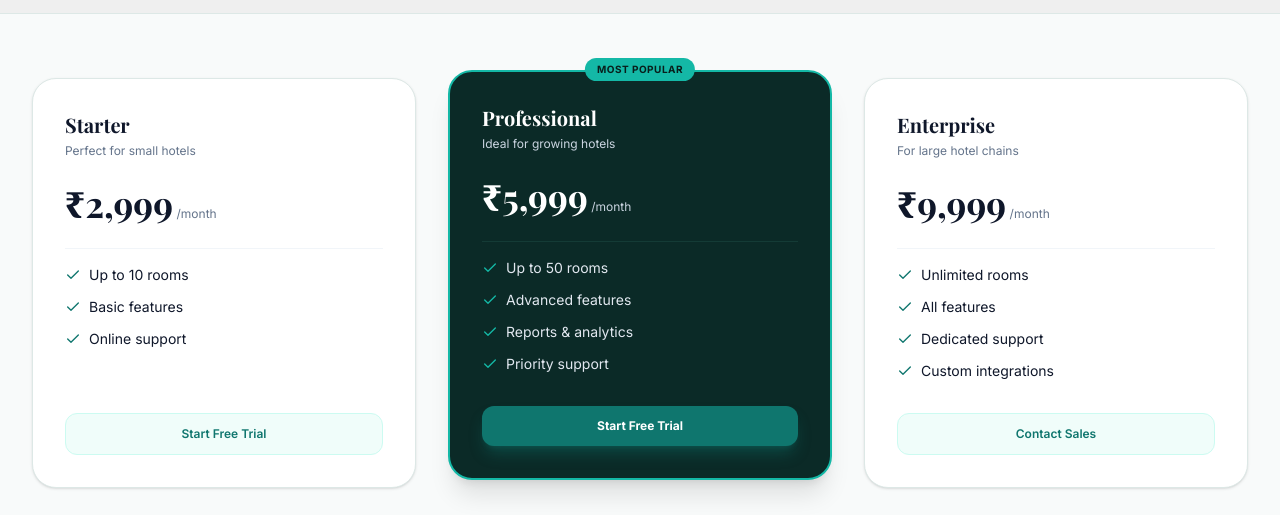
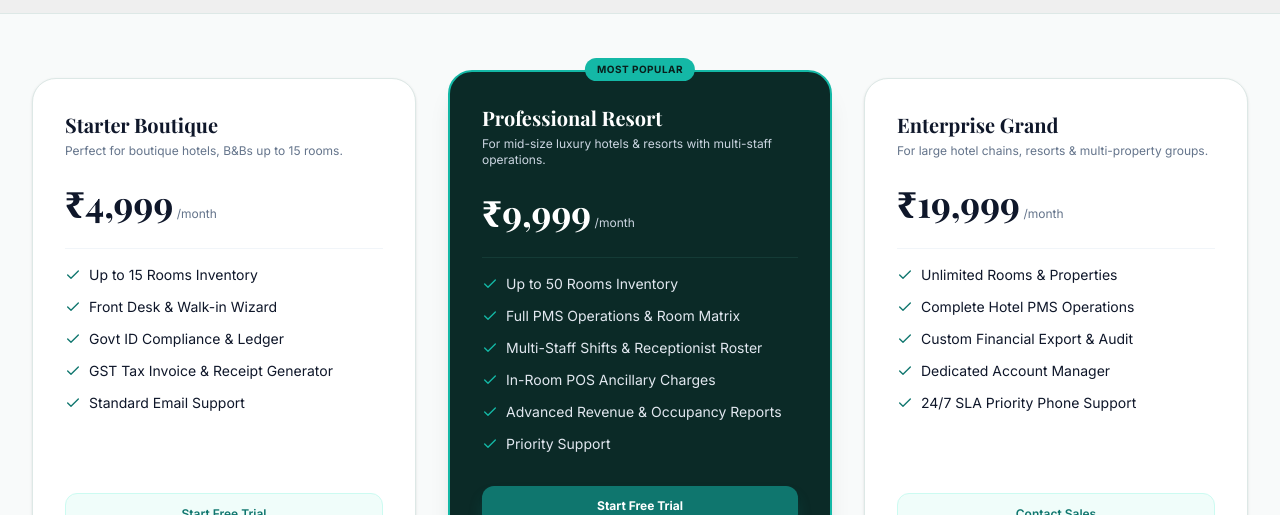
Before and after one commit to paneliyatechnology-debug/Hotel_management_website, a Next.js app: page /pricing in a window 1280 px wide. Shown: the part 437-952 px from the top of the page. Built offline with nearby package versions, Linux system fonts and the light colour scheme; no server answers; grey boxes are pictures that could not be loaded.

Commit message:
feat: render dynamic pricing plans from backend API on web pricing page

```diff
--- a/src/app/pricing/page.js
+++ b/src/app/pricing/page.js
@@ -6,6 +6,115 @@ import Navbar from "@/components/Navbar";
 import Footer from "@/components/Footer";
 import { Check, ArrowRight, ShieldCheck, Clock, CheckCircle2 } from "lucide-react";
 import { API_ENDPOINTS, apiRequest } from "@/config/api";
+const fallbackMonthly = [
+  {
+    _id: "starter_m",
+    name: "Starter Boutique",
+    description: "Perfect for boutique hotels, B&Bs up to 15 rooms.",
+    price: 4999,
+    maxRooms: 15,
+    billingCycle: "MONTHLY",
+    features: [
+      "Up to 15 Rooms Inventory",
+      "Front Desk & Walk-in Wizard",
+      "Govt ID Compliance & Ledger",
+      "GST Tax Invoice & Receipt Generator",
+      "Standard Email Support",
+    ],
+    isPopular: false,
+    badge: "",
+  },
+  {
+    _id: "pro_m",
+    name: "Professional Resort",
+    description: "For mid-size luxury hotels & resorts with multi-staff operations.",
+    price: 9999,
+    maxRooms: 50,
+    billingCycle: "MONTHLY",
+    features: [
+      "Up to 50 Rooms Inventory",
+      "Full PMS Operations & Room Matrix",
+      "Multi-Staff Shifts & Receptionist Roster",
+      "In-Room POS Ancillary Charges",
+      "Advanced Revenue & Occupancy Reports",
+      "Priority Support",
+    ],
+    isPopular: true,
+    badge: "MOST POPULAR",
+  },
+  {
+    _id: "enterprise_m",
+    name: "Enterprise Grand",
+    description: "For large hotel chains, resorts & multi-property groups.",
+    price: 19999,
+    maxRooms: 9999,
+    billingCycle: "MONTHLY",
+    features: [
+      "Unlimited Rooms & Properties",
+      "Complete Hotel PMS Operations",
+      "Custom Financial Export & Audit",
+      "Dedicated Account Manager",
+      "24/7 SLA Priority Phone Support",
+    ],
+    isPopular: false,
+    badge: "",
+  },
+];
+
+const fallbackAnnual = [
+  {
+    _id: "starter_a",
+    name: "Starter Boutique (Annual)",
+    description: "Perfect for boutique hotels up to 15 rooms (Saved 20%).",
+    price: 47990,
+    maxRooms: 15,
+    billingCycle: "ANNUAL",
+    features: [
+      "Up to 15 Rooms Inventory",
+      "Front Desk & Walk-in Wizard",
+      "Govt ID Compliance & Ledger",
+      "GST Tax Invoice & Receipt Generator",
+      "2 Months Free (Save 20%)",
+    ],
+    isPopular: false,
+    badge: "",
+  },
+  {
+    _id: "pro_a",
+    name: "Professional Resort (Annual)",
+    description: "For mid-size luxury hotels & resorts (Saved 20%).",
+    price: 95990,
+    maxRooms: 50,
+    billingCycle: "ANNUAL",
+    features: [
+      "Up to 50 Rooms Inventory",
+      "Full PMS Operations & Room Matrix",
+      "Multi-Staff Shifts & Receptionist Roster",
+      "In-Room POS Ancillary Charges",
+      "Advanced Revenue & Occupancy Reports",
+      "2 Months Free (Save 20%)",
+    ],
+    isPopular: true,
+    badge: "MOST POPULAR",
+  },
+  {
+    _id: "enterprise_a",
+    name: "Enterprise Grand (Annual)",
+    description: "For large hotel chains & multi-property groups (Saved 20%).",
+    price: 191990,
+    maxRooms: 9999,
+    billingCycle: "ANNUAL",
+    features: [
+      "Unlimited Rooms & Properties",
+      "Complete Hotel PMS Operations",
+      "Custom Financial Export & Audit",
+      "Dedicated Account Manager",
+      "24/7 SLA Priority Phone Support",
+    ],
+    isPopular: false,
+    badge: "",
+  },
+];
 
 export default function PricingPage() {
   const [isYearly, setIsYearly] = useState(false);
@@ -83,69 +192,55 @@ export default function PricingPage() {
       {/* 3 Pricing Cards */}
       <section className="py-16 bg-[#F8FAFA]">
         <div className="max-w-7xl mx-auto px-4 sm:px-6 lg:px-8">
+          {(() => {
+            const monthlyList = dynamicPlans?.monthly?.length ? dynamicPlans.monthly : null;
+            const annualList = dynamicPlans?.annual?.length ? dynamicPlans.annual : null;
+            const plans = isYearly ? (annualList || fallbackAnnual) : (monthlyList || fallbackMonthly);
+
+            return (
               <div className="grid grid-cols-1 md:grid-cols-3 gap-8 items-stretch">
-            {/* Starter */}
-            <div className="bg-white rounded-3xl p-8 border border-[#DDE8E6] shadow-sm flex flex-col justify-between">
-              <div>
-                <h3 className="text-xl font-serif font-bold text-[#0F172A]">Starter</h3>
-                <p className="text-xs text-[#64748B] mt-1">Perfect for small hotels</p>
-                <div className="mt-6 mb-6">
-                  <span className="text-4xl font-serif font-bold text-[#0F172A]">
-                    ₹{isYearly ? "2,399" : "2,999"}
-                  </span>
-                  <span className="text-xs text-[#64748B]"> /month</span>
-                </div>
+                {plans.map((plan, idx) => {
+                  const isFeatured = plan.isPopular || plan.badge === "MOST POPULAR" || idx === 1;
+                  const priceStr = plan.price ? plan.price.toLocaleString("en-IN") : "0";
+                  const periodStr = plan.billingCycle === "ANNUAL" ? "/year" : "/month";
 
-                <div className="space-y-3 text-xs sm:text-sm text-[#0F172A] pt-4 border-t border-[#F1F5F9]">
-                  <div className="flex items-center gap-2">
-                    <Check className="w-4 h-4 text-[#0F766E] flex-shrink-0" /> Up to 10 rooms
-                  </div>
-                  <div className="flex items-center gap-2">
-                    <Check className="w-4 h-4 text-[#0F766E] flex-shrink-0" /> Basic features
-                  </div>
-                  <div className="flex items-center gap-2">
-                    <Check className="w-4 h-4 text-[#0F766E] flex-shrink-0" /> Online support
-                  </div>
-                </div>
-              </div>
-
-              <Link
-                href="/register-hotel"
-                className="mt-8 w-full py-3 rounded-xl bg-[#F0FDFA] hover:bg-[#CCFBF1] text-[#0F766E] font-semibold text-xs text-center transition-colors block border border-[#CCFBF1]"
+                  if (isFeatured) {
+                    return (
+                      <div
+                        key={plan._id || plan.code || idx}
+                        className="bg-[#0B2A27] text-white rounded-3xl p-8 border-2 border-[#14B8A6] shadow-xl flex flex-col justify-between relative transform lg:-translate-y-2"
                       >
-                Start Free Trial
-              </Link>
-            </div>
-
-            {/* Professional (Featured Dark Card) */}
-            <div className="bg-[#0B2A27] text-white rounded-3xl p-8 border-2 border-[#14B8A6] shadow-xl flex flex-col justify-between relative transform lg:-translate-y-2">
                         <div className="absolute -top-3.5 left-1/2 -translate-x-1/2 bg-[#14B8A6] text-[#091F1C] px-3 py-1 rounded-full text-[10px] font-bold uppercase tracking-wider">
-                Most Popular
+                          {plan.badge || "Most Popular"}
                         </div>
 
                         <div>
-                <h3 className="text-xl font-serif font-bold text-white">Professional</h3>
-                <p className="text-xs text-[#CBD5E1] mt-1">Ideal for growing hotels</p>
+                          <h3 className="text-xl font-serif font-bold text-white">{plan.name}</h3>
+                          <p className="text-xs text-[#CBD5E1] mt-1">{plan.description || "Ideal for growing hotels"}</p>
                           <div className="mt-6 mb-6">
                             <span className="text-4xl font-serif font-bold text-white">
-                    ₹{isYearly ? "4,799" : "5,999"}
+                              ₹{priceStr}
                             </span>
-                  <span className="text-xs text-[#CBD5E1]"> /month</span>
+                            <span className="text-xs text-[#CBD5E1]"> {periodStr}</span>
                           </div>
 
                           <div className="space-y-3 text-xs sm:text-sm text-[#E2E8F0] pt-4 border-t border-[#143B36]">
+                            {Array.isArray(plan.features) && plan.features.length > 0 ? (
+                              plan.features.map((feat, fIdx) => (
+                                <div key={fIdx} className="flex items-center gap-2">
+                                  <Check className="w-4 h-4 text-[#14B8A6] flex-shrink-0" /> {feat}
+                                </div>
+                              ))
+                            ) : (
+                              <>
                                 <div className="flex items-center gap-2">
-                    <Check className="w-4 h-4 text-[#14B8A6] flex-shrink-0" /> Up to 50 rooms
+                                  <Check className="w-4 h-4 text-[#14B8A6] flex-shrink-0" /> Up to {plan.maxRooms || 50} rooms
                                 </div>
                                 <div className="flex items-center gap-2">
-                    <Check className="w-4 h-4 text-[#14B8A6] flex-shrink-0" /> Advanced features
+                                  <Check className="w-4 h-4 text-[#14B8A6] flex-shrink-0" /> Advanced PMS features
                                 </div>
-                  <div className="flex items-center gap-2">
-                    <Check className="w-4 h-4 text-[#14B8A6] flex-shrink-0" /> Reports & analytics
-                  </div>
-                  <div className="flex items-center gap-2">
-                    <Check className="w-4 h-4 text-[#14B8A6] flex-shrink-0" /> Priority support
-                  </div>
+                              </>
+                            )}
                           </div>
                         </div>
 
@@ -156,43 +251,56 @@ export default function PricingPage() {
                           Start Free Trial
                         </Link>
                       </div>
+                    );
+                  }
 
-            {/* Enterprise */}
-            <div className="bg-white rounded-3xl p-8 border border-[#DDE8E6] shadow-sm flex flex-col justify-between">
+                  return (
+                    <div
+                      key={plan._id || plan.code || idx}
+                      className="bg-white rounded-3xl p-8 border border-[#DDE8E6] shadow-sm flex flex-col justify-between"
+                    >
                       <div>
-                <h3 className="text-xl font-serif font-bold text-[#0F172A]">Enterprise</h3>
-                <p className="text-xs text-[#64748B] mt-1">For large hotel chains</p>
+                        <h3 className="text-xl font-serif font-bold text-[#0F172A]">{plan.name}</h3>
+                        <p className="text-xs text-[#64748B] mt-1">{plan.description || "Perfect for your hotel"}</p>
                         <div className="mt-6 mb-6">
                           <span className="text-4xl font-serif font-bold text-[#0F172A]">
-                    ₹{isYearly ? "7,999" : "9,999"}
+                            ₹{priceStr}
                           </span>
-                  <span className="text-xs text-[#64748B]"> /month</span>
+                          <span className="text-xs text-[#64748B]"> {periodStr}</span>
                         </div>
 
                         <div className="space-y-3 text-xs sm:text-sm text-[#0F172A] pt-4 border-t border-[#F1F5F9]">
+                          {Array.isArray(plan.features) && plan.features.length > 0 ? (
+                            plan.features.map((feat, fIdx) => (
+                              <div key={fIdx} className="flex items-center gap-2">
+                                <Check className="w-4 h-4 text-[#0F766E] flex-shrink-0" /> {feat}
+                              </div>
+                            ))
+                          ) : (
+                            <>
                               <div className="flex items-center gap-2">
-                    <Check className="w-4 h-4 text-[#0F766E] flex-shrink-0" /> Unlimited rooms
+                                <Check className="w-4 h-4 text-[#0F766E] flex-shrink-0" /> Up to {plan.maxRooms || 15} rooms
                               </div>
                               <div className="flex items-center gap-2">
-                    <Check className="w-4 h-4 text-[#0F766E] flex-shrink-0" /> All features
+                                <Check className="w-4 h-4 text-[#0F766E] flex-shrink-0" /> Basic features
                               </div>
-                  <div className="flex items-center gap-2">
-                    <Check className="w-4 h-4 text-[#0F766E] flex-shrink-0" /> Dedicated support
-                  </div>
-                  <div className="flex items-center gap-2">
-                    <Check className="w-4 h-4 text-[#0F766E] flex-shrink-0" /> Custom integrations
-                  </div>
+                            </>
+                          )}
                         </div>
                       </div>
 
                       <Link
-                href="/contact"
+                        href={idx === 2 ? "/contact" : "/register-hotel"}
                         className="mt-8 w-full py-3 rounded-xl bg-[#F0FDFA] hover:bg-[#CCFBF1] text-[#0F766E] font-semibold text-xs text-center transition-colors block border border-[#CCFBF1]"
                       >
-                Contact Sales
+                        {idx === 2 ? "Contact Sales" : "Start Free Trial"}
                       </Link>
                     </div>
+                  );
+                })}
               </div>
+            );
+          })()}
 
           {/* 3 Trust points */}
           <div className="mt-12 flex flex-wrap items-center justify-center gap-8 text-xs text-[#64748B] font-medium">
```
Lines whose indentation alone changed are shown as unchanged.
